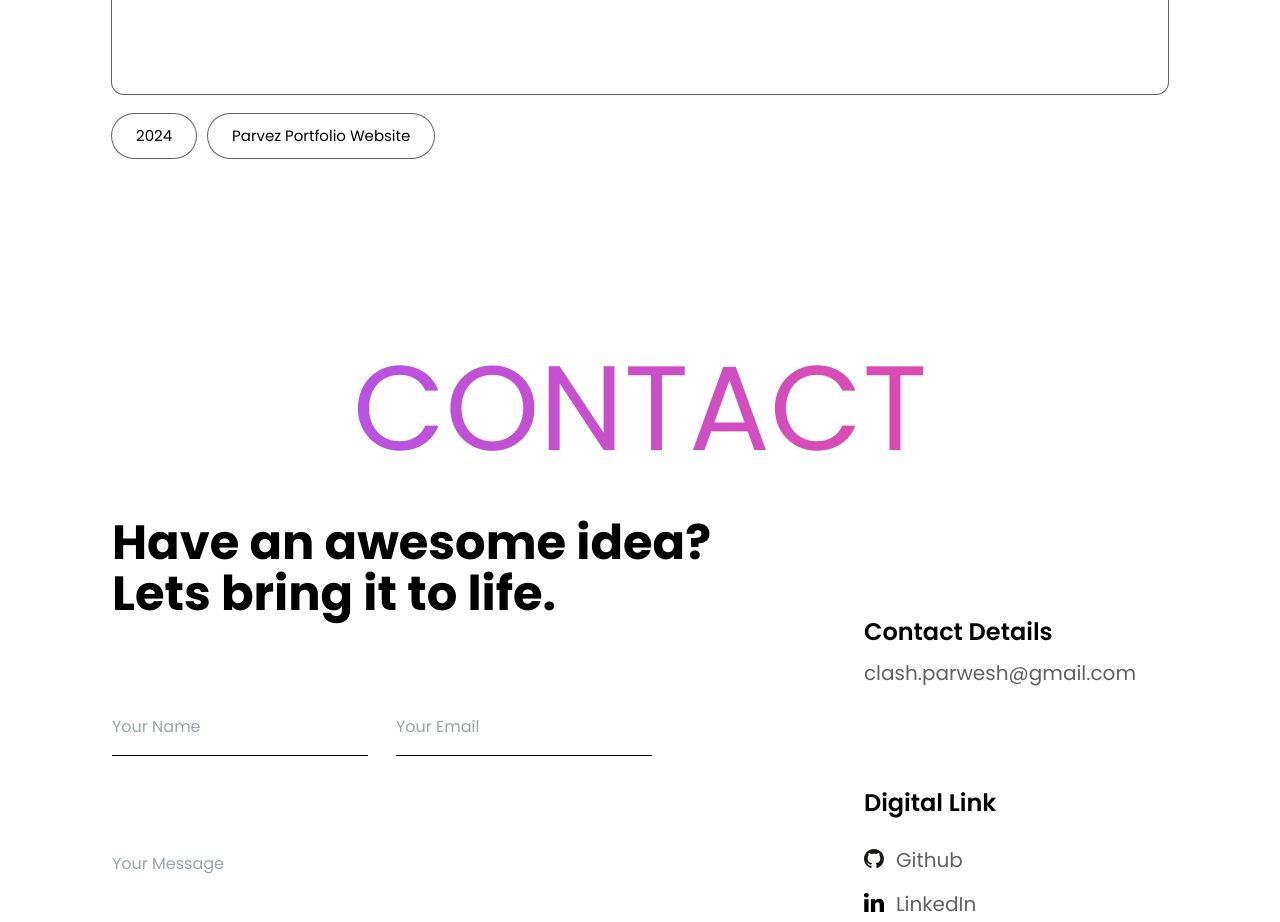
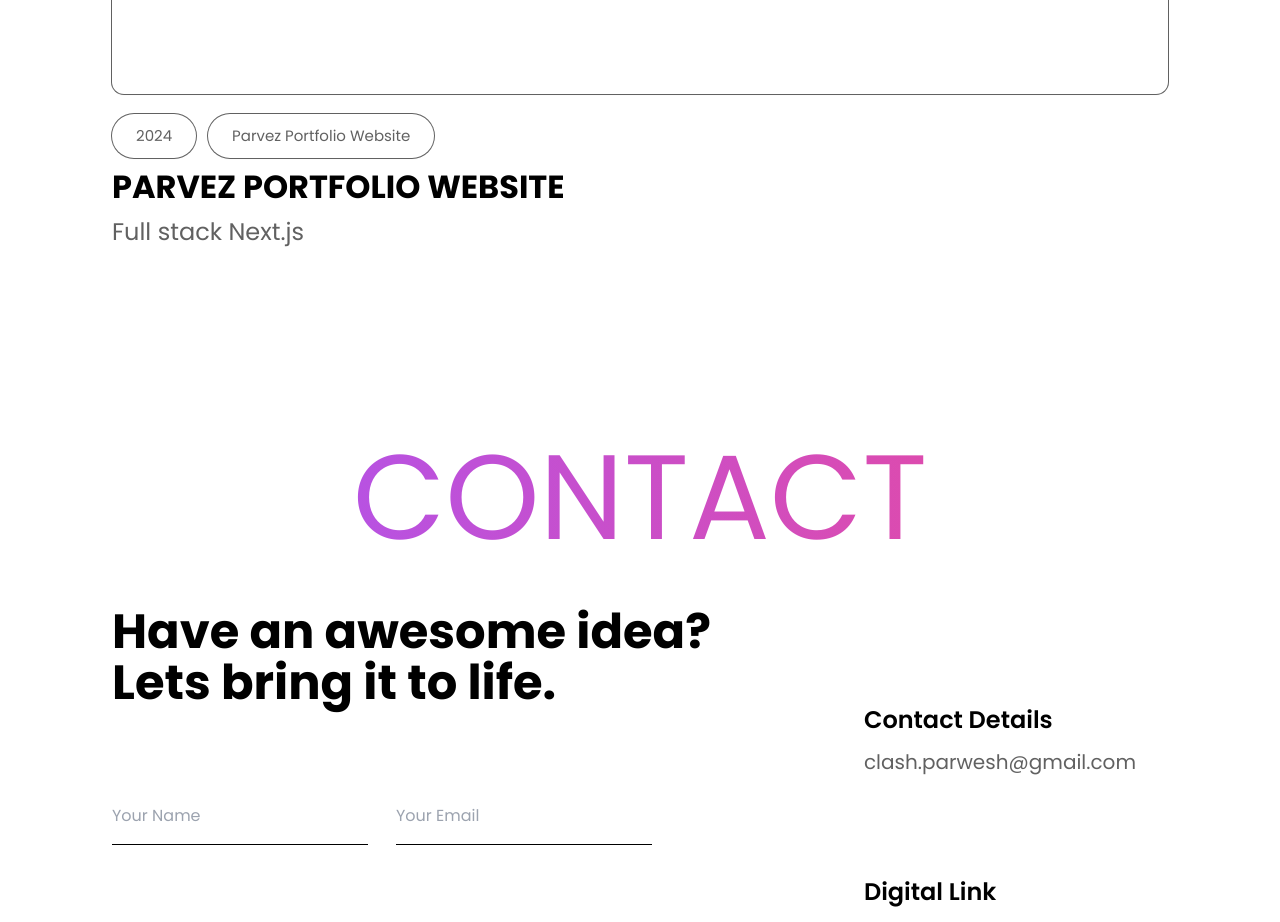
Before and after one commit to Mohamed-Parvez/parvez, a Next.js app: page / in a window 1280 px wide. Shown: the part 3580-4502 px from the top of the page. Built offline with nearby package versions, Linux system fonts and the light colour scheme.

Commit message:
updated projectone

```diff
--- a/components/sections/ProjectOne.tsx
+++ b/components/sections/ProjectOne.tsx
@@ -23,15 +23,22 @@ const ProjectOne = () => {
 
       <div className="flex-start mt-5 gap-3">
         <div className="rounded-full px-4 py-[7px] shadow-sm ring-1 ring-grey-700 xs:px-5 xs:py-[9px] md:px-6 md:py-[11px]">
-          <p className="text-[12px] font-normal xs:text-[13px] md:text-[15px]">
+          <p className="text-[12px] font-normal text-grey-700 xs:text-[13px] md:text-[15px]">
             2024
           </p>
         </div>
         <div className="rounded-full px-4 py-[7px] shadow-sm ring-1 ring-grey-700 xs:px-5  xs:py-[9px] md:px-6 md:py-[11px]">
-          <p className="text-[12px] font-normal xs:text-[13px] md:text-[15px]">
+          <p className="text-[12px] font-normal text-grey-700 xs:text-[13px] md:text-[15px]">
             Parvez Portfolio Website
           </p>
         </div>
+      </div>
+
+      <div className="flex-start mt-3 flex-col space-y-1 md:space-y-3">
+        <p className="body-semibold md:heading3">PARVEZ PORTFOLIO WEBSITE</p>
+        <p className="small-regular md:base-regular text-grey-700">
+          Full stack Next.js
+        </p>
       </div>
     </section>
   );
```
